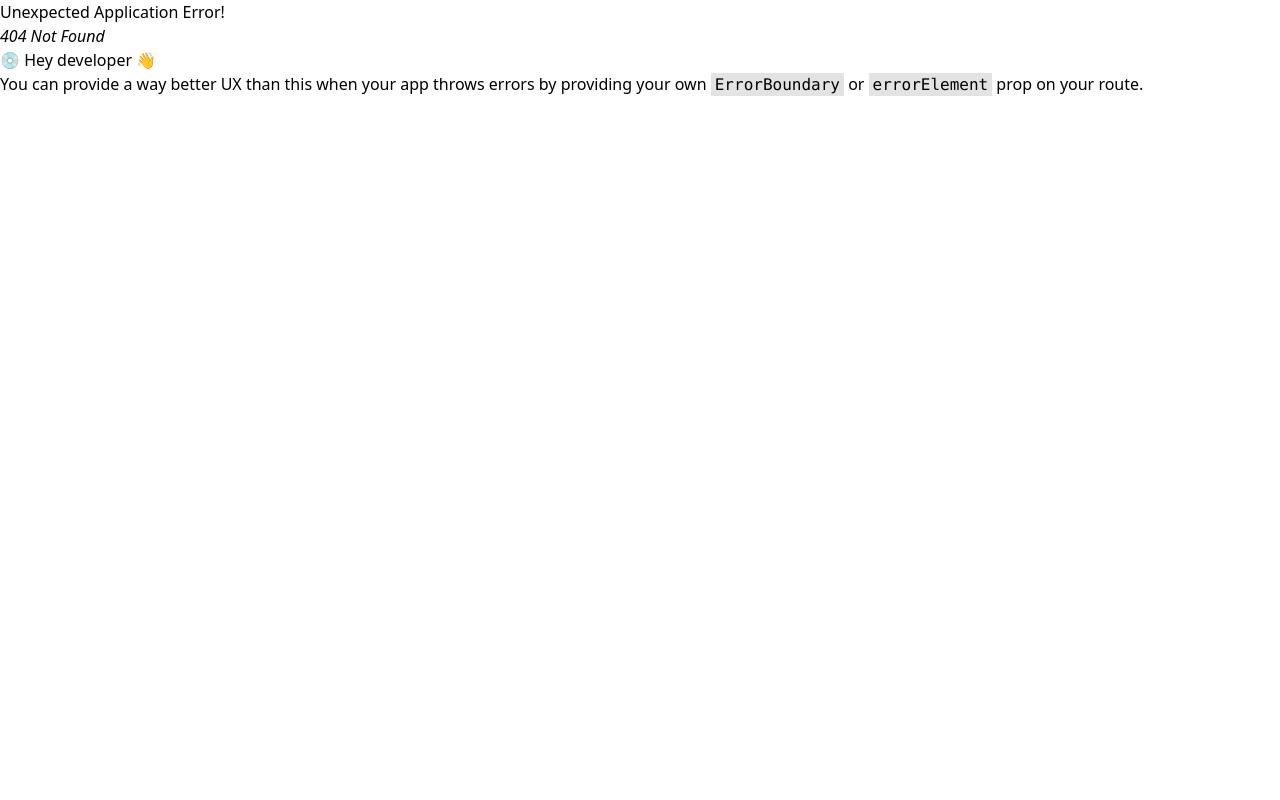
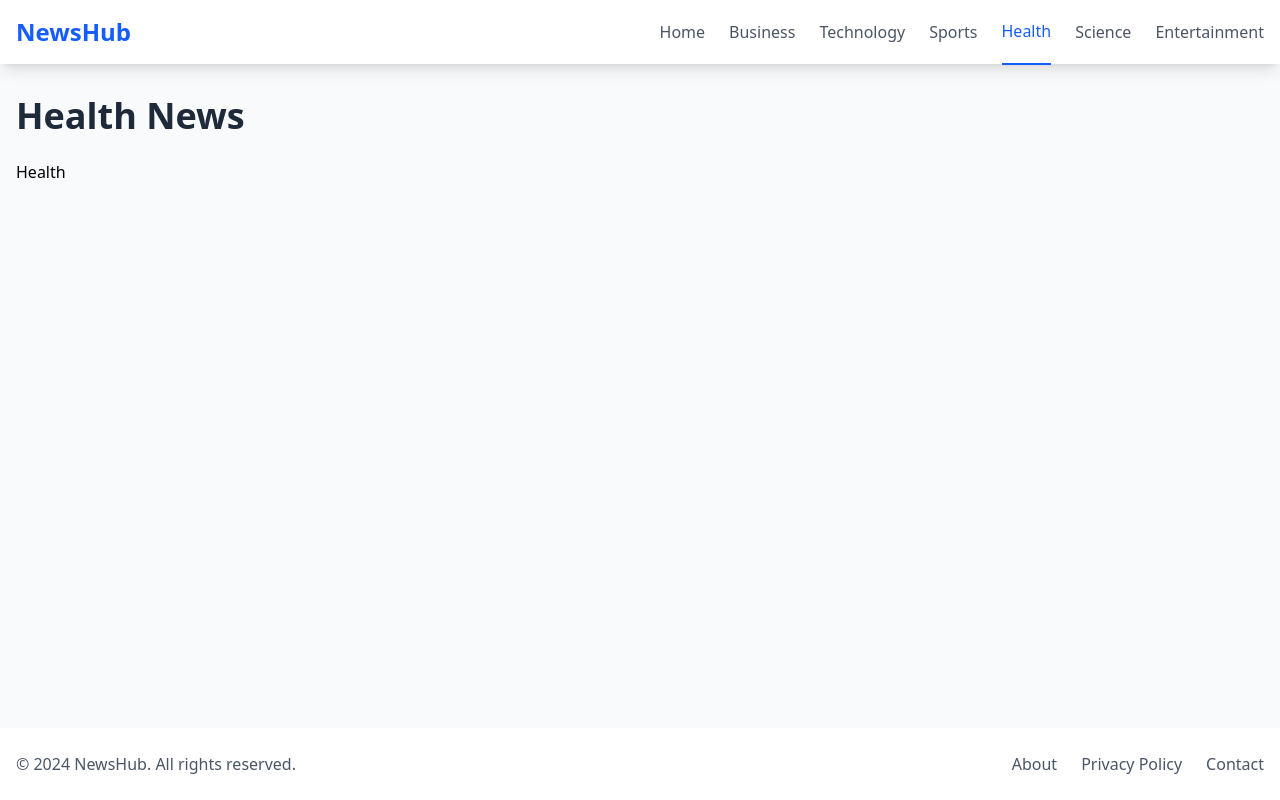
Before and after one commit to DhruvilPatel121/News-App, a React (Vite) app: page /health in a window 1280 px wide. Before the commit this address had no page. Built offline with nearby package versions, Linux system fonts and the light colour scheme.

Commit message:
Create the other pages using the common card

```diff
--- /dev/null
+++ b/src/pages/Entertainment.jsx
@@ -0,0 +1,15 @@
+import React from 'react'
+
+function Entertainment() {
+
+  return (
+    <div className="space-y-6">
+      <h1 className="text-4xl font-bold text-gray-800">Entertainment News</h1>
+      <div className="grid grid-cols-1 md:grid-cols-2 lg:grid-cols-3 gap-6">
+        Entertainment
+      </div>
+    </div>
+  )
+}
+
+export default Entertainment
--- /dev/null
+++ b/src/pages/General.jsx
@@ -0,0 +1,16 @@
+import React from 'react'
+
+
+function General() {
+
+  return (
+    <div className="space-y-6">
+      <h1 className="text-4xl font-bold text-gray-800">General News</h1>
+      <div className="grid grid-cols-1 md:grid-cols-2 lg:grid-cols-3 gap-6">
+        General
+      </div>
+    </div>
+  )
+}
+
+export default General
--- /dev/null
+++ b/src/pages/Health.jsx
@@ -0,0 +1,17 @@
+import React from 'react'
+import NewsCard from '../components/NewsCard'
+
+
+function Health() {
+
+  return (
+    <div className="space-y-6">
+      <h1 className="text-4xl font-bold text-gray-800">Health News</h1>
+      <div className="grid grid-cols-1 md:grid-cols-2 lg:grid-cols-3 gap-6">
+        Health
+      </div>
+    </div>
+  )
+}
+
+export default Health
--- /dev/null
+++ b/src/pages/Science.jsx
@@ -0,0 +1,16 @@
+import React from 'react'
+
+
+function Science() {
+
+  return (
+    <div className="space-y-6">
+      <h1 className="text-4xl font-bold text-gray-800">Science News</h1>
+      <div className="grid grid-cols-1 md:grid-cols-2 lg:grid-cols-3 gap-6">
+        Science
+      </div>
+    </div>
+  )
+}
+
+export default Science
--- /dev/null
+++ b/src/pages/Sports.jsx
@@ -0,0 +1,35 @@
+import React from 'react'
+import NewsCard from '../components/NewsCard'
+
+function Sports() {
+
+    const sportsNews = [
+    {
+      title: "Stock Market Hits New Record",
+      description: "Global markets reach unprecedented heights as investor confidence grows...",
+      image: "https://source.unsplash.com/random/800x600/?stock-market",
+      time: "2 hours ago",
+      category: "Business"
+    },
+    {
+      title: "Tech Giants Report Strong Earnings",
+      description: "Major technology companies exceed quarterly expectations...",
+      image: "https://source.unsplash.com/random/800x600/?technology-business",
+      time: "4 hours ago",
+      category: "Business"
+    },
+  ]
+
+  return (
+    <div className="space-y-6">
+      <h1 className="text-4xl font-bold text-gray-800">Sports News</h1>
+      <div className="grid grid-cols-1 md:grid-cols-2 lg:grid-cols-3 gap-6">
+        {sportsNews.map((news, index) => (
+          <NewsCard key={index} news={news} showCategory={true} />
+        ))}
+      </div>
+    </div>
+  )
+}
+
+export default Sports
--- /dev/null
+++ b/src/pages/Technology.jsx
@@ -0,0 +1,33 @@
+import React from 'react'
+import NewsCard from '../components/NewsCard'
+
+function Technology() {
+
+    const technologyNews = [
+    {
+      title: "Latest Technology Trends 2024",
+      description: "Exploring the cutting-edge developments in AI and machine learning...",
+      image: "https://encrypted-tbn0.gstatic.com/images?q=tbn:ANd9GcSCG8bdz72RB6O6rY84damqYuGItpVpceLOX0wJEDccig&s&ec=72940543",
+      category: "Technology"
+    },
+    {
+      title: "Global Economic Updates",
+      description: "Markets show positive trends as global economy strengthens...",
+      image: "https://encrypted-tbn0.gstatic.com/images?q=tbn:ANd9GcRTfcp3EZxLI-hNT6Jtb6-1pK7Re2xT3GiNtOxK9ip1Uw&s&ec=72940543",
+      category: "Business"
+    },
+  ]
+
+  return (
+    <div className="space-y-6">
+      <h1 className="text-4xl font-bold text-gray-800">Technology News</h1>
+      <div className="grid grid-cols-1 md:grid-cols-2 lg:grid-cols-3 gap-6">
+        {technologyNews.map((news, index) => (
+          <NewsCard key={index} news={news} showCategory={true} />
+        ))}
+      </div>
+    </div>
+  )
+}
+
+export default Technology
```
Also changed, not shown: src/routes.jsx (+30 -1 lines).
